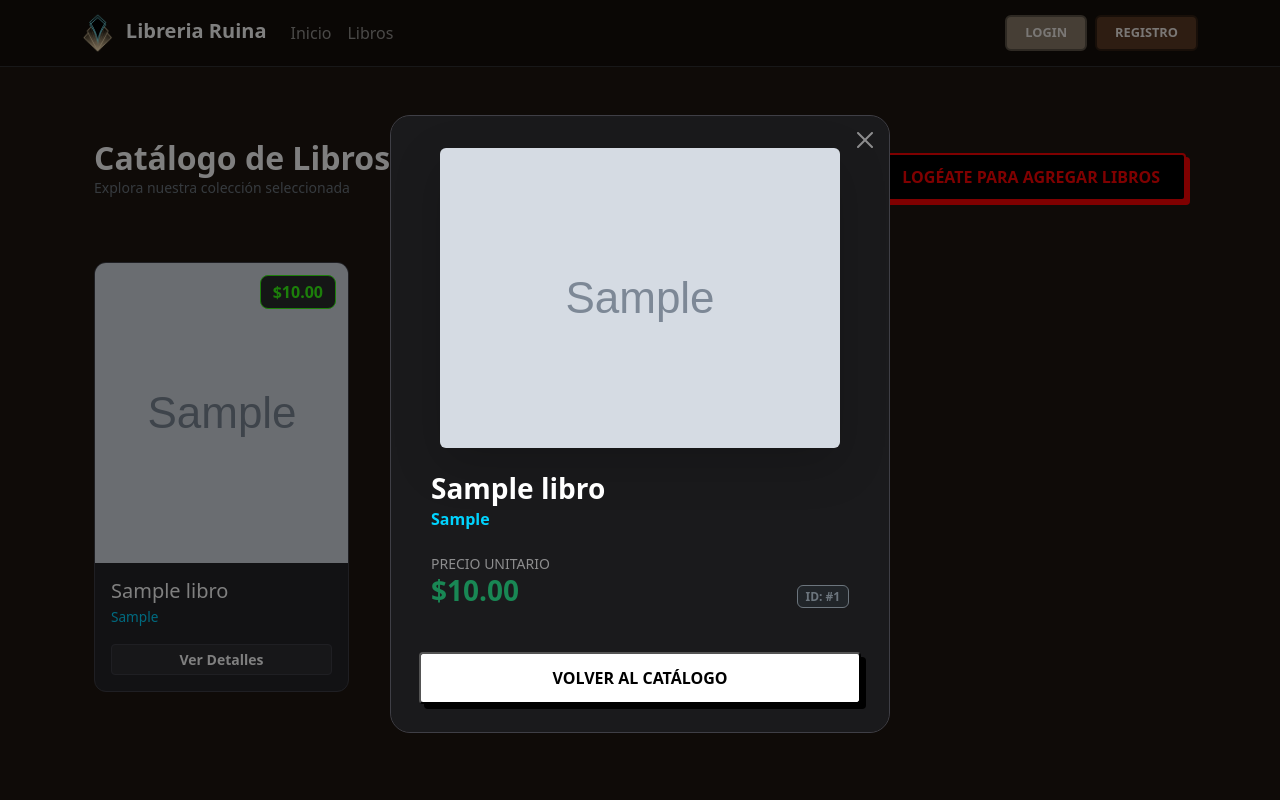
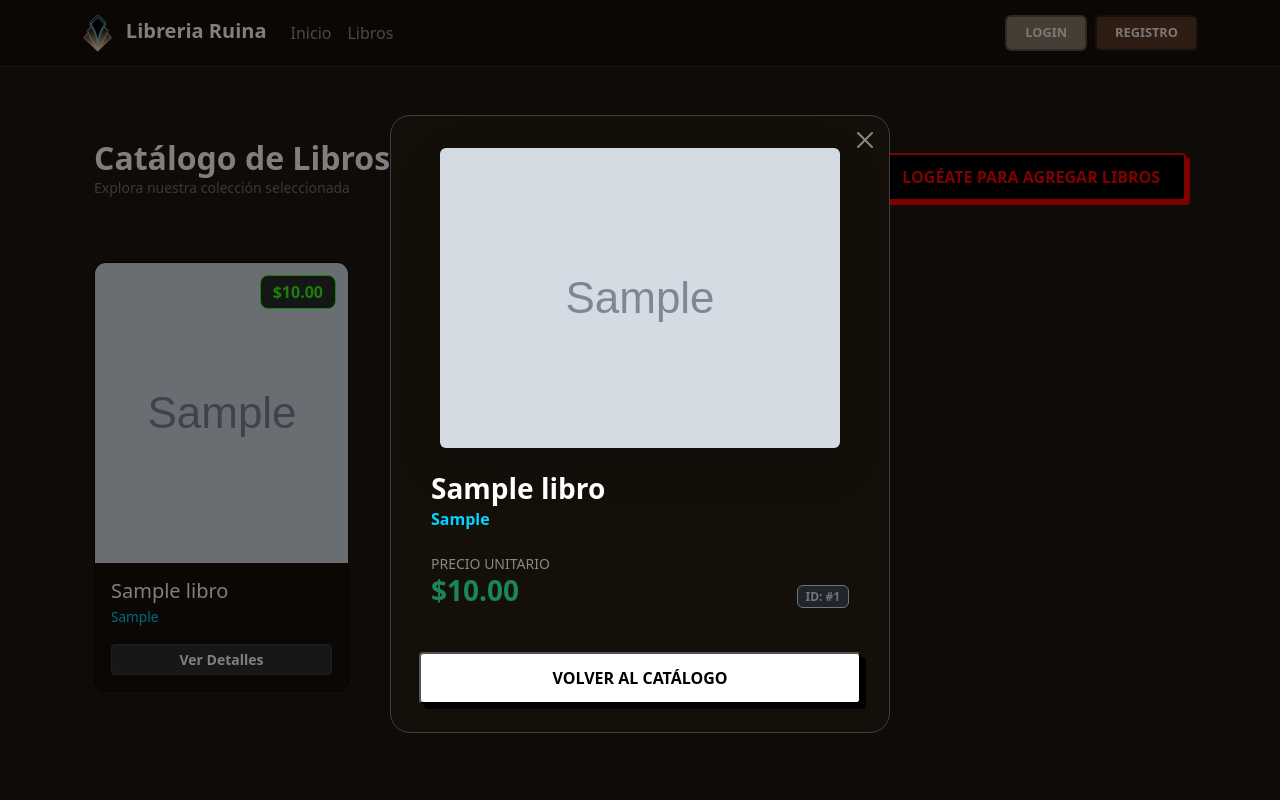
Before and after one commit to Nixozx/ProyectoDjangoLibreria, a Django app: page /catalog/ in a window 1280 px wide, after a click on "Ver Detalles". Run offline with Django 5.2, Linux system fonts and the light colour scheme; tables that the repository leaves empty hold one stand-in row (values such as "Sample post"); grey boxes marked "Sample" are stand-in pictures.

Commit message:
Cambios generales a las cards (CSS)

```diff
--- a/core_app/templates/core/agregar.html
+++ b/core_app/templates/core/agregar.html
@@ -56,7 +56,7 @@
     .add-book-card {
         width: 100%;
         max-width: 420px;
-        background-color: #252529 !important;
+        background-color: #150F0A !important;
         border: 1px solid #3f3f46 !important;
         border-radius: 12px;
     }
--- a/core_app/templates/core/catalog.html
+++ b/core_app/templates/core/catalog.html
@@ -119,8 +119,8 @@
 
     /* Estilos originales mantenidos */
     .book-card {
-        background-color: #252529;
-        border: 1px solid #3f3f46;
+        background-color: #150F0A;
+        border: 1px solid #080604;
         border-radius: 12px;
         overflow: hidden;
         transition: all 0.3s cubic-bezier(0.4, 0, 0.2, 1);
@@ -129,7 +129,7 @@
     .book-card img { height: 300px; object-fit: cover; }
     .card-author-name { color: #00d4ff; font-size: 0.85rem; font-weight: 500; }
     .card-badge { position: absolute; top: 12px; right: 12px; background: rgba(0,0,0,0.8); color: #39ff14; padding: 4px 12px; border-radius: 8px; border: 1px solid #39ff14; font-weight: 800; }
-    .custom-modal { background-color: #1a1a1c !important; border: 1px solid #3f3f46 !important; border-radius: 20px; }
+    .custom-modal { background-color: #150F0A !important; border: 1px solid #3f3f46 !important; border-radius: 20px; }
     .btn-ruina-close { background-color: #fff; color: #000; font-weight: 900; padding: 12px; border-radius: 4px; box-shadow: 5px 5px 0px #000; }
     .btn-catalog-add-border { background-color: #fff; color: #000 !important; padding: 10px 24px; border: 2px solid #000; border-radius: 4px; text-decoration: none; font-weight: 800; box-shadow: 4px 4px 0px #000; }
     .btn-view-details { background-color: #2e2e33; color: #fff; border: 1px solid #3f3f46; font-weight: bold; }
--- a/core_app/templates/core/dashboard.html
+++ b/core_app/templates/core/dashboard.html
@@ -68,7 +68,7 @@ body {
         color: #ffffff;
     }
 
-    .table-dark { --bs-table-bg: #1f1f23; }
-    .card-header { background-color: #2a2a2e; }
+    .table-dark { --bs-table-bg: #150F0A; }
+    .card-header { background-color: #20170f; }
 </style>
 {% endblock %}
--- a/core_app/templates/registration/register.html
+++ b/core_app/templates/registration/register.html
@@ -70,6 +70,7 @@
 
     body {
         background-color: #1E1610 !important;
+        color: #ffffff;
     }
 
     .register-wrapper {
```
